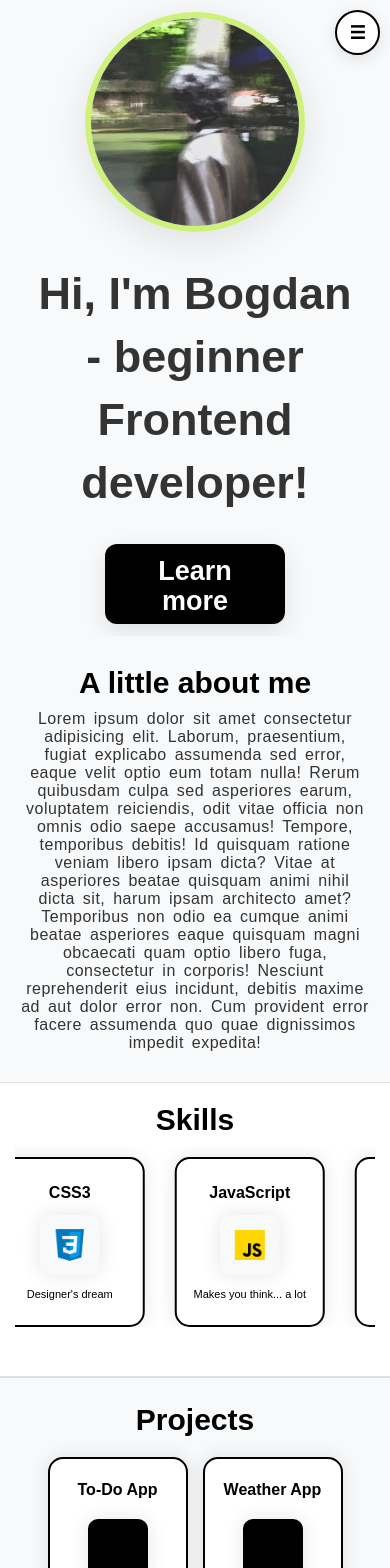
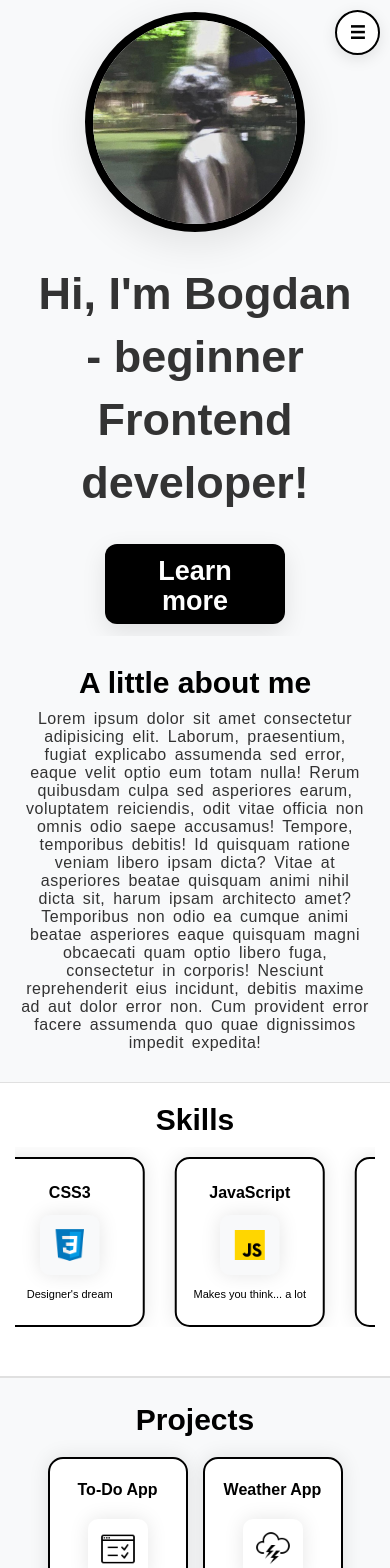
Before and after one commit to everidiy/Site-About-Me, a React (Vite) app: page / in a window 390 px wide. Shown: the top 1568 px of the page. Built offline with nearby package versions, Linux system fonts and the light colour scheme.

Commit message:
mobile 0.7

```diff
--- a/src/styles/app.css
+++ b/src/styles/app.css
@@ -13,6 +13,7 @@
     --shadow-color: rgba(0, 0, 0, 0.1);
     --scrollbar-track: #f1f1f1;
     --scrollbar-thumb: #c1c1c1;
+    --img-color: #fff;
 }
 
 /* Темная тема (черная) */
--- a/src/styles/header.css
+++ b/src/styles/header.css
@@ -205,12 +205,13 @@ body, html {
     align-items: center;
     justify-content: center;
     transition: all 0.3s ease;
-    margin-left: 20px;
+    margin-right: 15px;
     outline: none;
 }
 
 .theme-toggle:hover {
-    background: rgba(0, 0, 0, 0.05);
+    background-color: var(--text-primary);
+    color: var(--bg-primary);
     transform: scale(1.1);
 }
 
--- a/src/styles/hero.css
+++ b/src/styles/hero.css
@@ -154,7 +154,6 @@
     .hero-logo img {
         width: 500px;
         height: 500px;
-        border: 10px solid #cef17b;
     }
 
     .hi {
@@ -215,7 +214,6 @@
     .hero-logo img {
         width: 350px;
         height: 350px;
-        border: 8px solid #cef17b;
     }
 
     .hi {
@@ -277,7 +275,6 @@
     .hero-logo img {
         width: 220px;
         height: 220px;
-        border: 6px solid #cef17b;
     }
 
     .hi p {
--- a/src/styles/projects.css
+++ b/src/styles/projects.css
@@ -52,7 +52,7 @@
 .card-project img {
     margin: 15px;
     width: 120px;
-    background-color: var(--text-primary);
+    background-color: var(--img-color);
     border-radius: 10px;
     padding: 10px;
     box-shadow: 0px 0px 20px var(--shadow-color);
```
